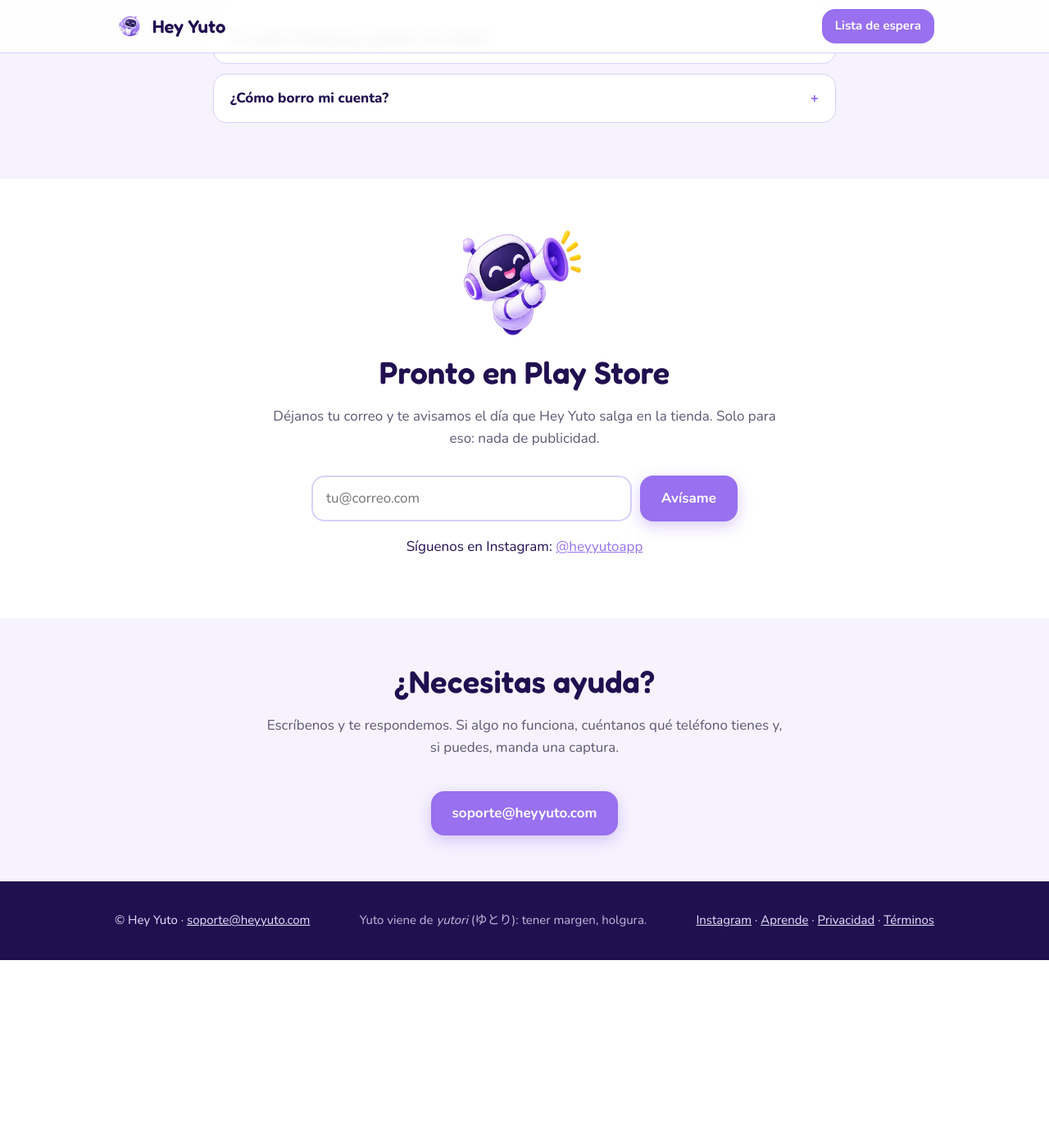
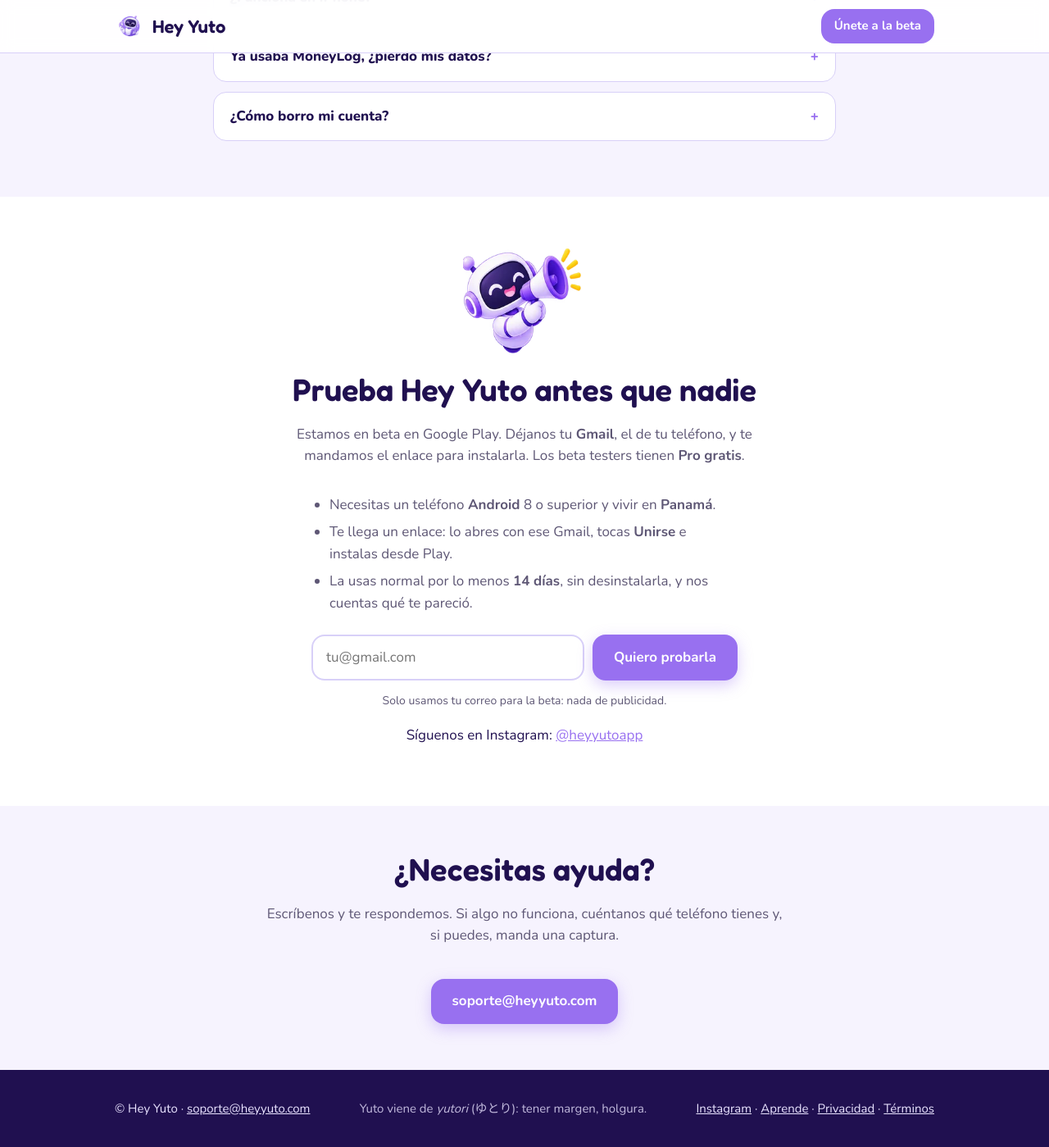
Before and after one commit to Dacoca34/yuto-legal, a Jekyll site: the page index.html, which Jekyll copies as it is, in a window 1280 px wide and 1400 px high, scrolled down 5384 px. Shown: the whole window at 82% size. Built offline with Jekyll 4.4.1, drawn with Linux system fonts in a browser that asks for light colours; before the commit the page ends 6555 px from its top, so only the background shows below that; some of the changed text lies outside the part shown.

Commit message:
Beta abierta: la lista de espera pasa a inscripcion a la beta (Gmail, Android, Panama, Pro gratis)

```diff
--- a/assets/estilo.css
+++ b/assets/estilo.css
@@ -57,6 +57,8 @@
 .centro{text-align:center;margin:18px 0 0}
 .boton.instagram{display:inline-flex;align-items:center;gap:10px;background:linear-gradient(45deg,#f09433,#dc2743 50%,#bc1888);box-shadow:0 6px 18px rgba(220,39,67,.3)}
 .espera{text-align:center}
+.pasos-beta{max-width:520px;margin:0 auto 24px;padding-left:22px;text-align:left;color:var(--gris);line-height:1.6}
+.pasos-beta li{margin:6px 0}
 .pose.grande{width:150px;height:150px}
 .formulario{display:flex;flex-wrap:wrap;gap:10px;justify-content:center;max-width:520px;margin:0 auto}
 .formulario input{flex:1 1 240px;font:inherit;padding:13px 16px;border:2px solid var(--claro);border-radius:16px;color:var(--profundo);background:var(--blanco)}
--- a/index.html
+++ b/index.html
@@ -15,7 +15,7 @@
 <body>
 <header class="barra"><div class="envoltura">
   <a class="marca" href="./"><img src="yuto.png" alt="">Hey Yuto</a>
-  <a class="boton chico" href="#lista">Lista de espera</a>
+  <a class="boton chico" href="#lista">Únete a la beta</a>
 </div></header>
 
 <div class="portada"><div class="envoltura">
@@ -23,8 +23,8 @@
     <h1>Hey Yuto</h1>
     <p class="lema">Tu copiloto de finanzas</p>
     <p>Yuto anota tus compras solo, te avisa antes de que te cobren y te dice cuánto apartar de cada pago. Para que sepas cuánto tienes de verdad, sin hojas de Excel.</p>
-    <p><a class="boton" href="#lista">Ponte en la lista de espera</a></p>
-    <p class="chica">Pronto en Play Store, para Android 8 o superior.</p>
+    <p><a class="boton" href="#lista">Prueba la beta gratis</a></p>
+    <p class="chica">Beta abierta en Panamá, para Android 8 o superior. Los que la prueban tienen Pro gratis.</p>
   </div>
   <img class="yuto" src="assets/yuto/saludando.webp" alt="Yuto, el robot de la app, saludando">
 </div></div>
@@ -99,13 +99,19 @@
 
 <section class="espera" id="lista"><div class="envoltura">
   <img class="pose grande" src="assets/yuto/megafono.webp" alt="" loading="lazy">
-  <h2>Pronto en Play Store</h2>
-  <p class="intro">Déjanos tu correo y te avisamos el día que Hey Yuto salga en la tienda. Solo para eso: nada de publicidad.</p>
+  <h2>Prueba Hey Yuto antes que nadie</h2>
+  <p class="intro">Estamos en beta en Google Play. Déjanos tu <b>Gmail</b>, el de tu teléfono, y te mandamos el enlace para instalarla. Los beta testers tienen <b>Pro gratis</b>.</p>
+  <ul class="pasos-beta">
+    <li>Necesitas un teléfono <b>Android</b> 8 o superior y vivir en <b>Panamá</b>.</li>
+    <li>Te llega un enlace: lo abres con ese Gmail, tocas <b>Unirse</b> e instalas desde Play.</li>
+    <li>La usas normal por lo menos <b>14 días</b>, sin desinstalarla, y nos cuentas qué te pareció.</li>
+  </ul>
   <form id="espera" class="formulario">
-    <input type="email" name="email" required maxlength="254" placeholder="tu@correo.com" aria-label="Tu correo">
-    <button class="boton" type="submit">Avísame</button>
+    <input type="email" name="email" required maxlength="254" placeholder="tu@gmail.com" aria-label="Tu Gmail">
+    <button class="boton" type="submit">Quiero probarla</button>
   </form>
   <p class="chica" id="espera-msj" role="status"></p>
+  <p class="chica">Solo usamos tu correo para la beta: nada de publicidad.</p>
   <p class="redes">Síguenos en Instagram: <a href="https://www.instagram.com/heyyutoapp">@heyyutoapp</a></p>
 </div></section>
 
@@ -121,13 +127,16 @@
   <div><a href="https://www.instagram.com/heyyutoapp">Instagram</a> · <a href="aprende">Aprende</a> · <a href="privacidad">Privacidad</a> · <a href="terminos">Términos</a></div>
 </div></footer>
 <script>
-// Lista de espera: escribe directo en Supabase con la llave publica. La tabla
-// solo deja insertar (nadie de afuera la puede leer); un correo repetido
-// devuelve 409 y se toma como "ya estabas".
+// Inscripcion a la beta (antes lista de espera): escribe directo en Supabase con
+// la llave publica. La tabla solo deja insertar (nadie de afuera la puede leer);
+// un correo repetido devuelve 409 y se toma como "ya estabas". El vigia avisa
+// a Carlos de cada inscripcion nueva para sumarla como tester.
 document.getElementById('espera').addEventListener('submit', async e => {
   e.preventDefault();
   const f = e.target, msj = document.getElementById('espera-msj'), boton = f.querySelector('button');
   const email = f.email.value.trim().toLowerCase();
+  // Play inscribe testers por su cuenta de Google: casi siempre un Gmail.
+  if (!/@(gmail|googlemail)\.com$/.test(email) && !confirm('Para la beta de Google Play necesitamos el correo de tu cuenta de Google (casi siempre un @gmail.com). ¿Este correo es el de tu Play Store?')) return;
   boton.disabled = true; msj.textContent = 'Guardando…';
   try {
     const r = await fetch('https://frsaeiukbvawchaxjegr.supabase.co/rest/v1/moneylog_lista_espera', {
@@ -139,8 +148,8 @@
       },
       body: JSON.stringify({ email })
     });
-    if (r.ok) { msj.textContent = '¡Listo! Te avisamos cuando salga.'; f.reset(); }
-    else if (r.status === 409) msj.textContent = 'Ya estabas en la lista. ¡Te avisamos!';
+    if (r.ok) { msj.textContent = '¡Listo! En unos días te llega el enlace de Google Play a ese correo.'; f.reset(); }
+    else if (r.status === 409) msj.textContent = 'Ya estabas inscrito. ¡Pronto te llega el enlace!';
     else msj.textContent = 'Revisa que el correo esté bien escrito.';
   } catch (_) {
     msj.textContent = 'No se pudo guardar. Revisa tu conexión e intenta de nuevo.';
```
